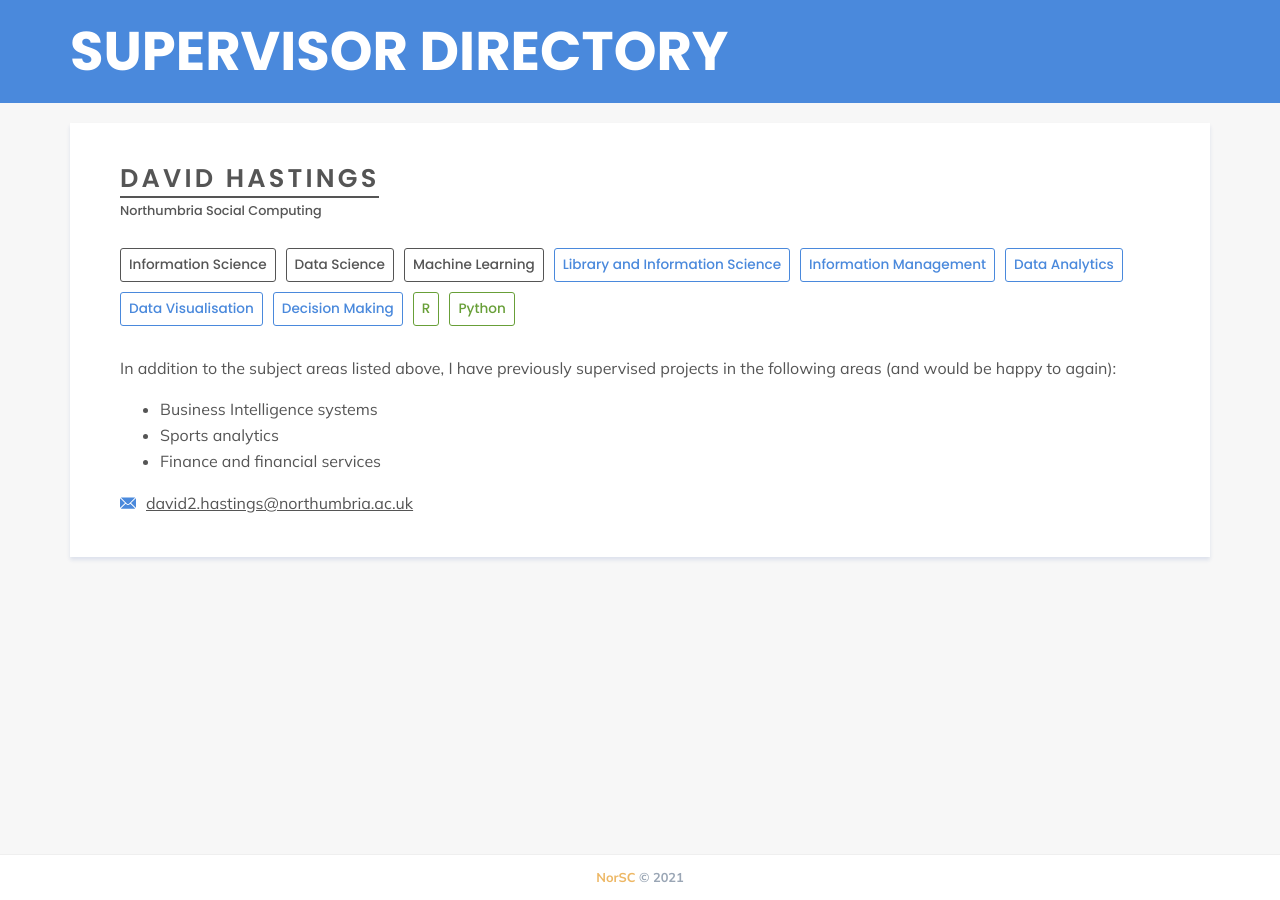
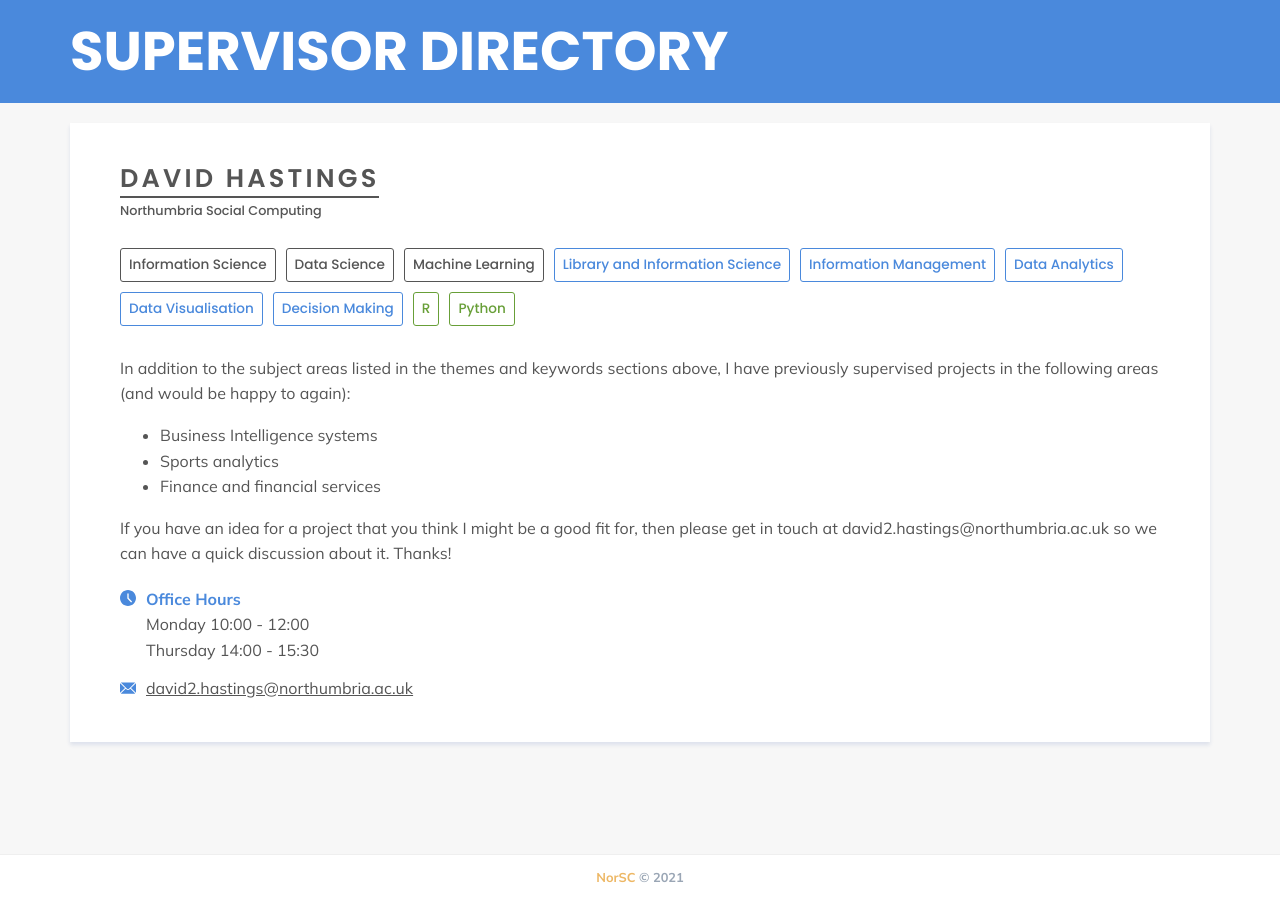
Before and after one commit to NorSC/supervisor-search, a Jekyll site: the page built from _supervisors/david-hastings.md, in a window 1280 px wide. Built offline with Jekyll 4.4.1, drawn with Linux system fonts in a browser that asks for light colours; a script that is not in the unit is left out.

Commit message:
Update Supervisors “david-hastings”

```diff
--- a/_supervisors/david-hastings.md
+++ b/_supervisors/david-hastings.md
@@ -3,6 +3,9 @@ layout: supervisor
 title: David Hastings
 available: true
 email: david2.hastings@northumbria.ac.uk
+office_hours: |-
+  Monday 10:00 - 12:00
+  Thursday 14:00 - 15:30
 research_group: Northumbria Social Computing
 research_themes:
   - Information Science
@@ -18,12 +21,17 @@ technologies_languages:
   - R
   - Python
 additional_details: >-
-  In addition to the subject areas listed above, I have previously supervised
-  projects in the following areas (and would be happy to again):
+  In addition to the subject areas listed in the themes and keywords sections
+  above, I have previously supervised projects in the following areas (and would
+  be happy to again):
 
-  - Business Intelligence systems
 
-  - Sports analytics
+  * Business Intelligence systems
 
-  - Finance and financial services
+  * Sports analytics
+
+  * Finance and financial services
+
+
+  If you have an idea for a project that you think I might be a good fit for, then please get in touch at david2.hastings@northumbria.ac.uk so we can have a quick discussion about it. Thanks!
 ---
```
